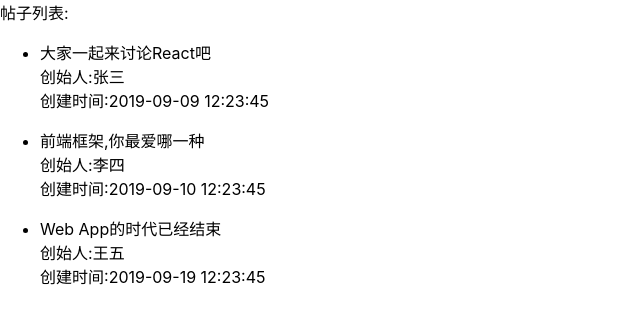
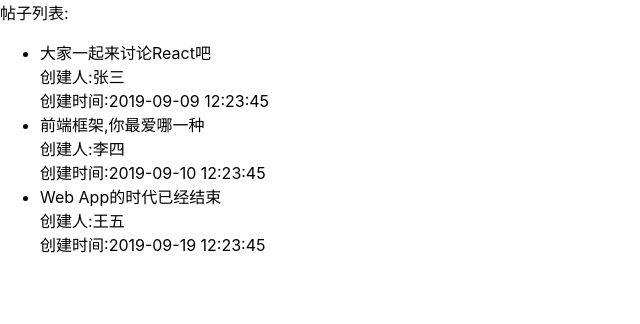
Before and after one commit to kekenalog/react-app, a React (Create React App) app: page / in a window 1280 px wide. Shown: the top 324 px of the page, without its empty margins (0-640 px from the left). Built offline with nearby package versions, Linux system fonts and the light colour scheme.

Commit message:
通过props组件，进行组件复用

```diff
--- /dev/null
+++ b/src/ch02/PostItem.js
@@ -0,0 +1,20 @@
+import React, { Component } from 'react'
+
+class PostItem extends Component {
+  render () {
+    const { title, author, date } = this.props
+    return (
+      <li>
+        <div>{title}</div>
+        <div>
+          创建人:<span>{author}</span>
+        </div>
+        <div>
+          创建时间:<span>{date}</span>
+        </div>
+      </li>
+    )
+  }
+}
+
+export default PostItem
--- a/src/ch02/PostList.js
+++ b/src/ch02/PostList.js
@@ -1,4 +1,24 @@
 import React, { Component } from 'react'
+
+import PostItem from './PostItem'
+
+const data = [
+  {
+    title: '大家一起来讨论React吧',
+    author: '张三',
+    date: '2019-09-09 12:23:45'
+  },
+  {
+    title: '前端框架,你最爱哪一种',
+    author: '李四',
+    date: '2019-09-10 12:23:45'
+  },
+  {
+    title: 'Web App的时代已经结束',
+    author: '王五',
+    date: '2019-09-19 12:23:45'
+  }
+]
 
 class PostList extends Component {
   render () {
@@ -6,37 +26,13 @@
       <div>
         帖子列表:
         <ul>
-          <li>
-            <div>大家一起来讨论React吧</div>
-            <div>
-              创始人:<span>张三</span>
-            </div>
-            <div>
-              创建时间:<span>2019-09-09 12:23:45</span>
-            </div>
-          </li>
-        </ul>
-        <ul>
-          <li>
-            <div>前端框架,你最爱哪一种</div>
-            <div>
-              创始人:<span>李四</span>
-            </div>
-            <div>
-              创建时间:<span>2019-09-10 12:23:45</span>
-            </div>
-          </li>
-        </ul>
-        <ul>
-          <li>
-            Web App的时代已经结束
-            <div>
-              创始人:<span>王五</span>
-            </div>
-            <div>
-              创建时间:<span>2019-09-19 12:23:45</span>
-            </div>
-          </li>
+          {data.map((item) => (
+            <PostItem
+              author={item.author}
+              title={item.title}
+              date={item.date}
+            />
+          ))}
         </ul>
       </div>
     )
```
